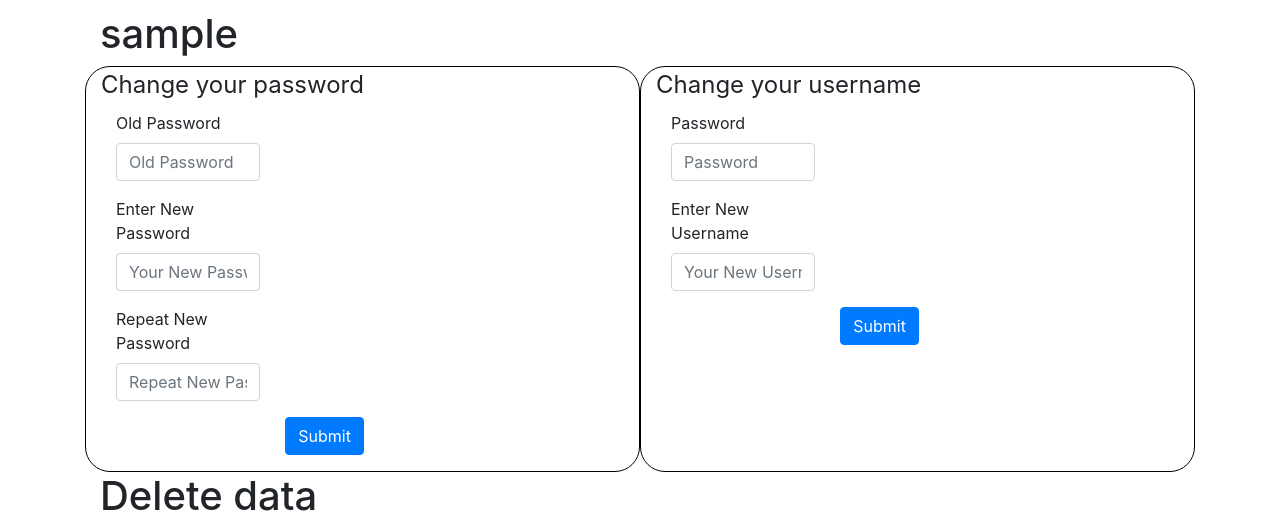
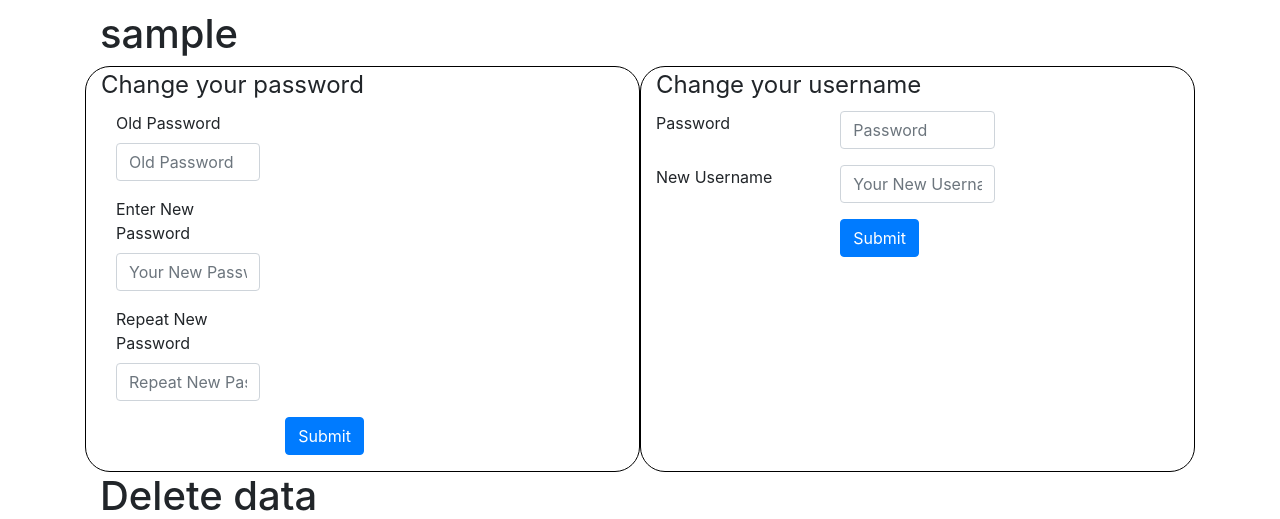
Before and after one commit to ManuelaSpies/NCEA-Calculator, a Flask app: page /settings in a window 1280 px wide. Shown: the part 56-575 px from the top of the page. Run offline with Flask 2, Linux system fonts and the light colour scheme; the visitor is signed in with stand-in values (Sample User, id 1); some libraries are stand-ins or nearby versions.

Commit message:
Hopefully (?) solved the error?

```diff
--- a/app.py
+++ b/app.py
@@ -23,8 +23,9 @@ def is_logged_in():
         print("Not logged in")
         return False
 
+
 def login_check():
-    if is_logged_in() is False:
+    if is_logged_in() == False:
         return login_page(not_logged_in, "primary")
     else:
         return True
@@ -152,23 +153,26 @@ def check_password(user_input, user_session=session):
 
 @app.route('/')
 def main():
-    login_check()
+    if is_logged_in() == False:
+        return redirect('/login')
 
     # Credit's Package: [[all [name, total, e, m, a, left, codename (all/l3/...)], l3, l2, l1]
     credits_package = credits_numbers()
 
     return render_template("home.html", results=credits_package, logged_in=is_logged_in(), session=session)
 
+
 @app.route('/login')
 def login_page(message=False, colour="light"):
-    if login_check():
+    if is_logged_in() == False:
+        return render_template("login.html", message=message, colour=colour)
+    else:
         return redirect('/')
-    return render_template("login.html", message=message, colour=colour)
 
 
 @app.route('/contact')
 def contact():
-    if is_logged_in != False:
+    if is_logged_in() != False:
         base = "base.html"
     else:
         base = "nologin_base.html"
@@ -177,7 +181,7 @@ def contact():
 
 @app.route('/gallery')
 def gallery():
-    if is_logged_in != False:
+    if is_logged_in() != False:
         base = "base.html"
     else:
         base = "nologin_base.html"
@@ -186,7 +190,8 @@ def gallery():
 
 @app.route('/overview')
 def overview():
-    login_check()
+    if is_logged_in() == False:
+        return redirect('/login')
 
     # LIST OF ALL COMPLETED STANDARDS
     con = create_connection(DATABASE_NAME)
--- a/templates/settings.html
+++ b/templates/settings.html
@@ -60,7 +60,7 @@
                     <legend>Change your username</legend>
 
                     <!-- Password input-->
-                    <div class="form-group">
+                    <div class="form-group row">
                       <label class="col-md-4 control-label" for="password">Password</label>
                       <div class="col-md-4">
                         <input id="password" name="password" type="password" placeholder="Password" class="form-control input-md" required="">
@@ -69,8 +69,8 @@
                     </div>
 
                     <!-- New username input-->
-                    <div class="form-group">
-                      <label class="col-md-4 control-label" for="newusername">Enter New Username</label>
+                    <div class="form-group row">
+                      <label class="col-md-4 control-label" for="newusername">New Username</label>
                       <div class="col-md-4">
                         <input id="newusername" name="newusername" type="text" placeholder="Your New Username" class="form-control input-md" required="">
 
```
